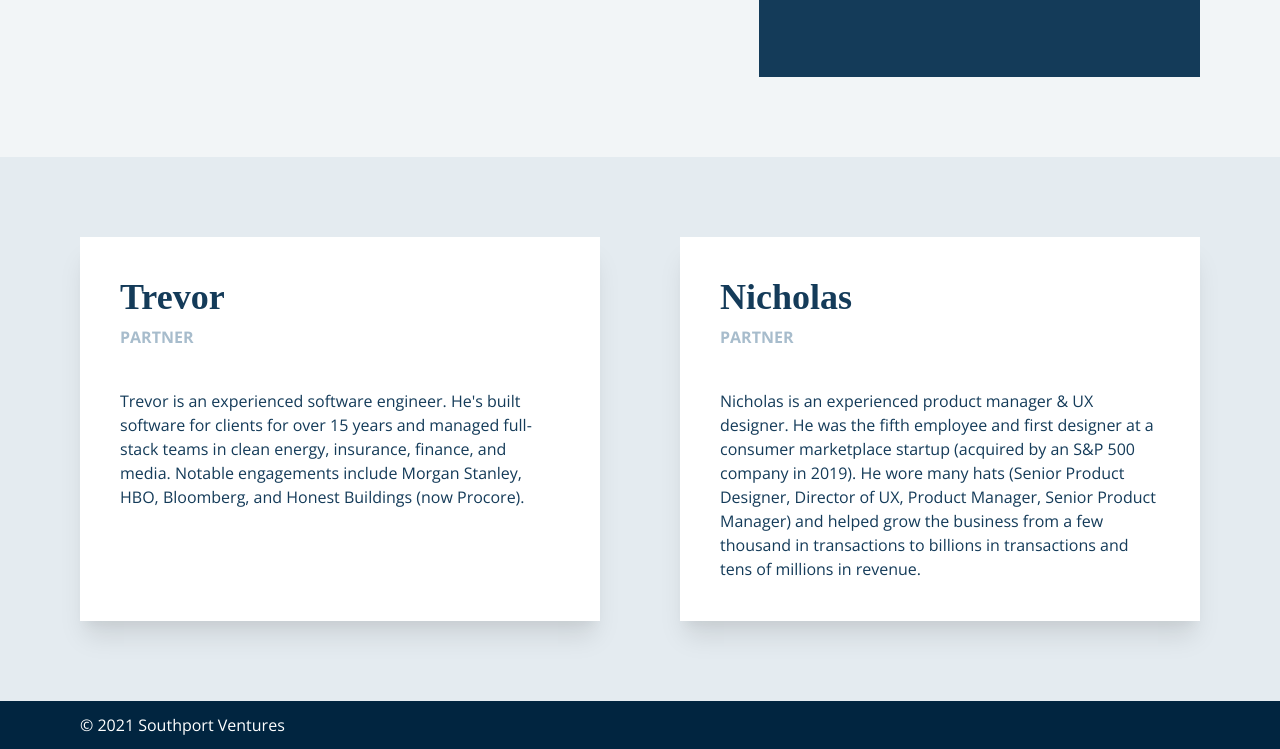
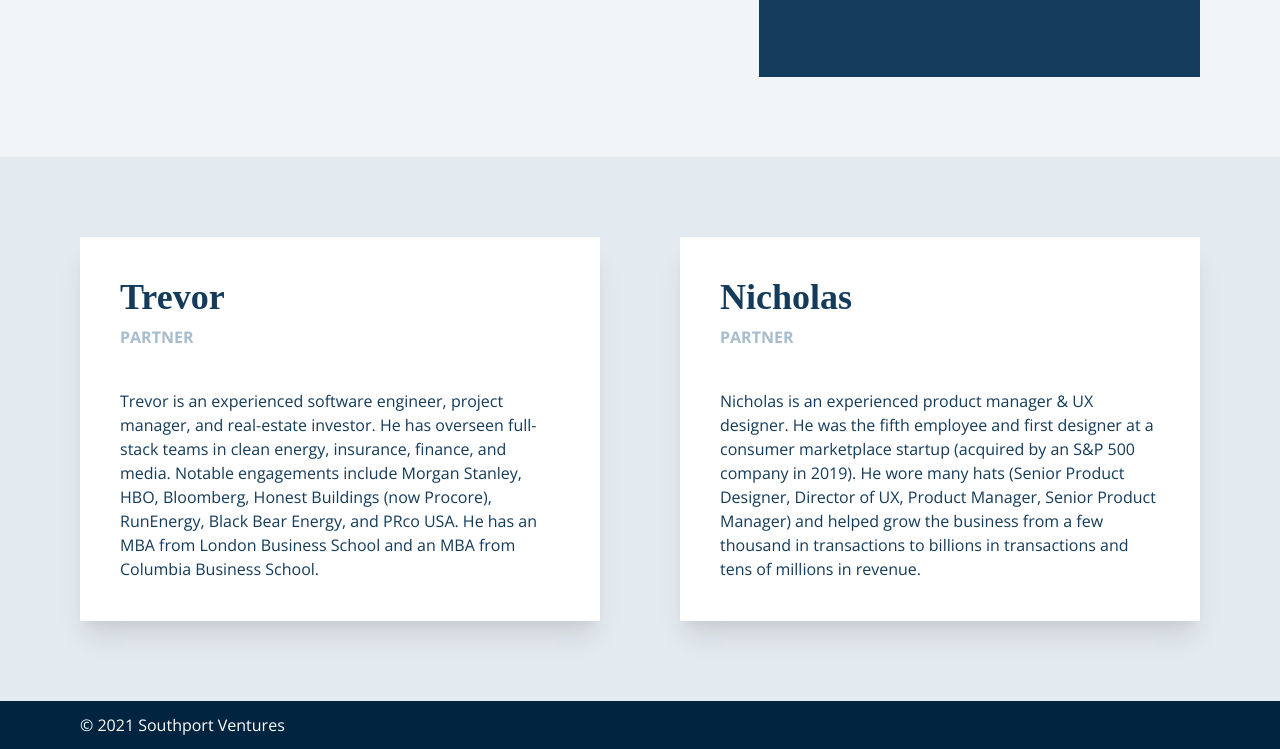
Before and after one commit to southport-ventures/website, a Gatsby site: page /about in a window 1280 px wide. Shown: the part 684-1433 px from the top of the page. Built offline with nearby package versions, Linux system fonts and the light colour scheme; Gatsby itself is replaced by a stand-in of ours; a web font is replaced by a local one.

Commit message:
Update Trevor's bio

```diff
--- a/src/pages/about.js
+++ b/src/pages/about.js
@@ -42,9 +42,10 @@ const About = () => (
                 Partner
               </p>
               <p>
-              Trevor is an experienced software engineer.
-              He's built software for clients for over 15 years and managed full-stack teams in clean energy, insurance, finance, and media.
-              Notable engagements include Morgan Stanley, HBO, Bloomberg, and Honest Buildings (now Procore).
+                Trevor is an experienced software engineer, project manager, and real-estate investor.
+                He has overseen full-stack teams in clean energy, insurance, finance, and media.
+                Notable engagements include Morgan Stanley, HBO, Bloomberg, Honest Buildings (now Procore), RunEnergy, Black Bear Energy, and PRco USA.
+                He has an MBA from London Business School and an MBA from Columbia Business School.
               </p>
             </div>
             <div className="bg-white p-10 shadow-xl">
```
